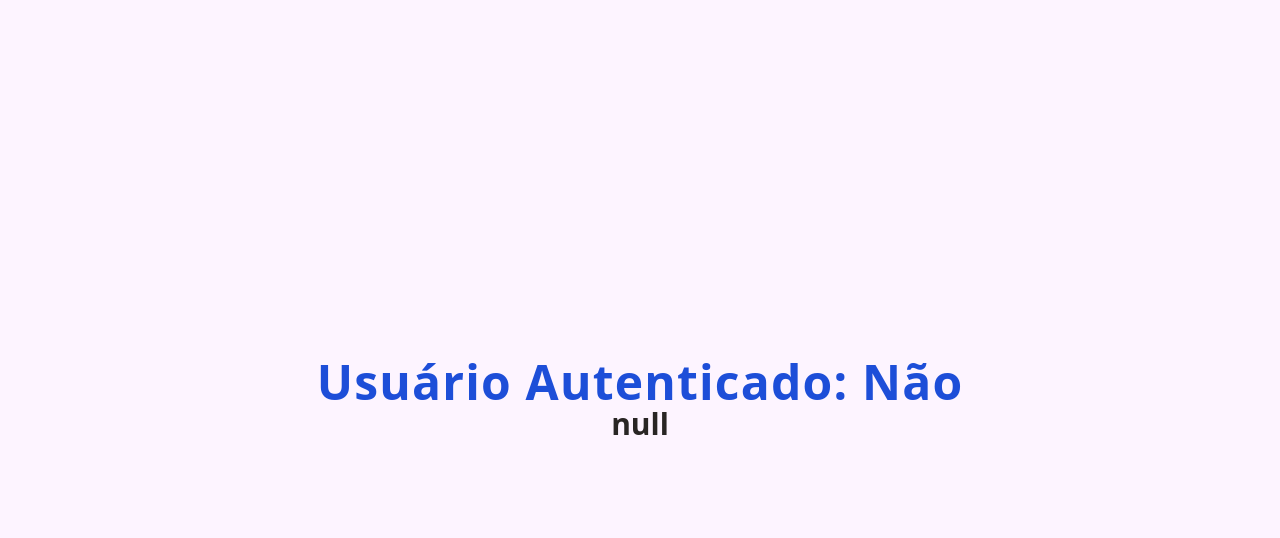
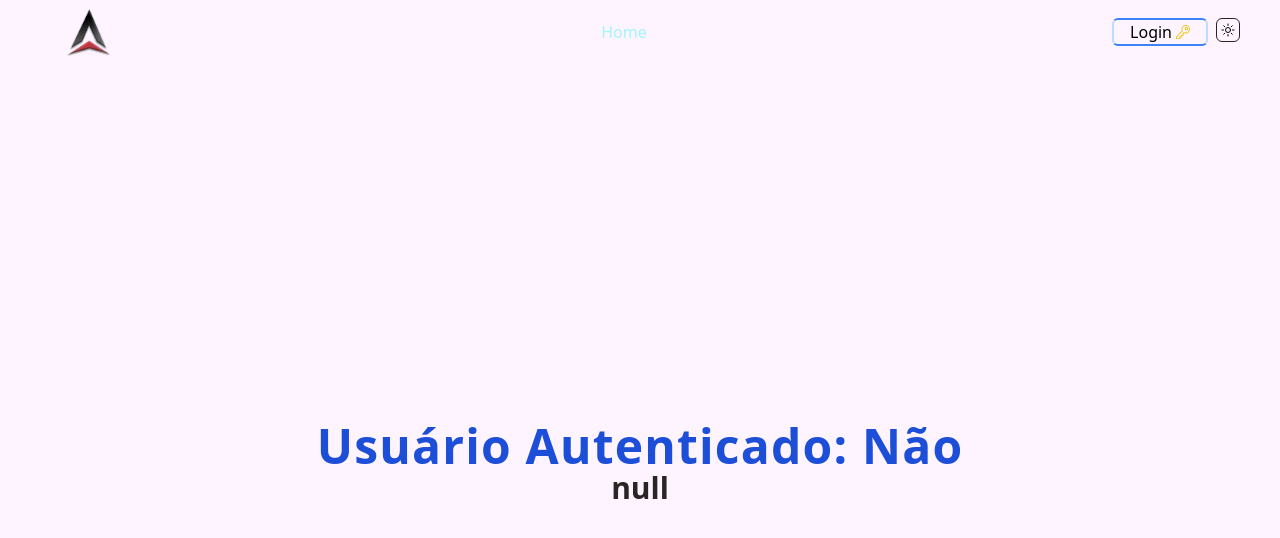
Before and after one commit to andresinho20049/microservices-architecture-with-spring, a Next.js app in the folder web/proxima-consulting-hub/: page /secured in a window 1280 px wide. Shown: the top 538 px of the page. Built offline with nearby package versions, Linux system fonts and the light colour scheme; no server answers.

Commit message:
feat: Define layout and include Navbar

```diff
--- a/web/proxima-consulting-hub/src/app/layout.tsx
+++ b/web/proxima-consulting-hub/src/app/layout.tsx
@@ -3,6 +3,7 @@ import { Geist, Geist_Mono } from "next/font/google";
 import "./globals.css";
 import { ThemeProvider } from "../context/theme-context";
 import { AuthenticationContextProvider } from "../context/authentication-context";
+import { NavBar } from "../components/client/navbar/navbar";
 
 const geistSans = Geist({
     variable: "--font-geist-sans",
@@ -15,8 +16,8 @@ const geistMono = Geist_Mono({
 });
 
 export const metadata: Metadata = {
-    title: "Create Next App",
-    description: "Generated by create next app",
+    title: "Proxima Consulting",
+    description: "Managing Success, One Project at a Time",
 };
 
 export default function RootLayout({
@@ -35,7 +36,11 @@ export default function RootLayout({
                     enableSystem
                 >
                     <AuthenticationContextProvider>
-                        {children}
+                        <header>
+                            <NavBar />
+                        </header>
+                        <main>{children}</main>
+                        <footer></footer>
                     </AuthenticationContextProvider>
                 </ThemeProvider>
             </body>
--- /dev/null
+++ b/web/proxima-consulting-hub/src/components/client/navbar/hamburger.tsx
@@ -0,0 +1,29 @@
+"use client";
+
+import Image from "next/image";
+
+export type HamburgerButtonType = {
+	open: boolean;
+	setOpen: (open: boolean) => void;
+};
+
+export const HamburgerButton = ({ open, setOpen }: HamburgerButtonType) => {
+	return (
+		<button id="hamburger" onClick={() => setOpen(!open)}>
+			<Image
+				alt="Toggle"
+				className={!open ? "block" : "hidden"}
+				src="/icons/menu-toggle.svg"
+				width="40"
+				height="40"
+			/>
+			<Image
+				alt="Toggle"
+				className={open ? "block" : "hidden"}
+				src="/icons/close.svg"
+				width="40"
+				height="40"
+			/>
+		</button>
+	);
+};
--- /dev/null
+++ b/web/proxima-consulting-hub/src/components/client/navbar/navbar-link.tsx
@@ -0,0 +1,39 @@
+"use client";
+
+import Link, { LinkProps } from "next/link";
+import { usePathname } from "next/navigation";
+import { ReactNode, useCallback } from "react";
+
+export type NavBarLinkType = LinkProps & {
+	href: string;
+	label: string | ReactNode;
+	callback?: () => void;
+};
+
+export const NavBarLink = ({
+	href,
+	label,
+	callback,
+	...props
+}: NavBarLinkType) => {
+	const pathname = usePathname();
+
+	const handleClick = useCallback(() => {
+		if (callback) {
+			callback();
+		}
+	}, []);
+
+	return (
+		<Link
+			href={href}
+			className={`no-underline ${
+				href === pathname ? "text-primary dark:text-primary" : ""
+			} md:border-none`}
+			{...props}
+			onClick={handleClick}
+		>
+			{label}
+		</Link>
+	);
+};
--- /dev/null
+++ b/web/proxima-consulting-hub/src/components/client/navbar/navbar.tsx
@@ -0,0 +1,76 @@
+"use client";
+
+import { useAuthenticationContext } from "@/hub/context/authentication-context";
+import { pages } from "@/hub/utils/pages";
+import { useCallback, useEffect, useRef, useState } from "react";
+import { LogoComponent } from "../../server/brand/logo";
+import { LoginComponent } from "../session/login-component";
+import { HamburgerButton } from "./hamburger";
+import { NavBarLink } from "./navbar-link";
+import { ThemeToggle } from "./theme-toggle";
+
+export const NavBar = () => {
+    const [open, setOpen] = useState(false);
+    const navRef = useRef<HTMLDivElement>(null);
+
+    const { isAuthenticated } = useAuthenticationContext();
+    const showPages = isAuthenticated
+        ? pages
+        : pages.filter((p) => !p.requireLogged);
+
+    const handleClose = useCallback(() => {
+        setOpen(false);
+    }, []);
+
+    useEffect(() => {
+        const handleClickOutside = (event: Event) => {
+            if (
+                navRef.current &&
+                !navRef.current?.contains(event.target as Node)
+            ) {
+                handleClose();
+            }
+        };
+        document.addEventListener("click", handleClickOutside, true);
+    }, [navRef]);
+
+    return (
+        <nav
+            ref={navRef}
+            className="flex flex-wrap items-center justify-between py-2 px-10"
+        >
+            <LogoComponent />
+            <div className="flex md:hidden">
+                <HamburgerButton open={open} setOpen={setOpen} />
+            </div>
+
+            <div
+                className={` ${
+                    open ? "flex flex-col" : "hidden"
+                } w-full md:w-auto md:flex md:flex-row gap-4 items-center md:mt-0 md:border-none`}
+            >
+                {showPages.map((p) => (
+                    <NavBarLink
+                        key={p.href}
+                        href={p.href}
+                        label={p.label}
+                        callback={handleClose}
+                    />
+                ))}
+            </div>
+
+            <div className="flex gap-2">
+                <LoginComponent />
+                <div
+                    className={`${
+                        open
+                            ? "flex justify-center mt-5 py-4 gap-2 border-t-2 border-gray-500"
+                            : "hidden"
+                    } w-full md:flex md:w-auto`}
+                >
+                    <ThemeToggle />
+                </div>
+            </div>
+        </nav>
+    );
+};
--- /dev/null
+++ b/web/proxima-consulting-hub/src/components/client/navbar/theme-toggle.tsx
@@ -0,0 +1,54 @@
+"use client";
+
+import { useTheme } from "next-themes";
+import { useEffect, useMemo } from "react";
+
+export function ThemeToggle() {
+    const { theme, setTheme, systemTheme } = useTheme();
+
+    const currentTheme = useMemo(
+        () => (theme === "dark" ? "dark" : "light"),
+        [theme]
+    );
+
+    useEffect(() => {
+        console.log(theme, systemTheme);
+    }, [theme]);
+
+    return (
+        <button
+            onClick={() => setTheme(currentTheme === "dark" ? "light" : "dark")}
+            className="border border-stone-800 dark:border-white rounded-md w-6 h-6 flex items-center justify-center"
+        >
+            <span className="sr-only">Toggle mode</span>
+            <svg
+                xmlns="http://www.w3.org/2000/svg"
+                fill="none"
+                viewBox="0 0 24 24"
+                strokeWidth={1.5}
+                stroke="currentColor"
+                className="w-4 h-4 hidden dark:block"
+            >
+                <path
+                    strokeLinecap="round"
+                    strokeLinejoin="round"
+                    d="M21.752 15.002A9.718 9.718 0 0118 15.75c-5.385 0-9.75-4.365-9.75-9.75 0-1.33.266-2.597.748-3.752A9.753 9.753 0 003 11.25C3 16.635 7.365 21 12.75 21a9.753 9.753 0 009.002-5.998z"
+                />
+            </svg>
+            <svg
+                xmlns="http://www.w3.org/2000/svg"
+                fill="none"
+                viewBox="0 0 24 24"
+                strokeWidth={1.5}
+                stroke="currentColor"
+                className="w-4 h-4 dark:hidden"
+            >
+                <path
+                    strokeLinecap="round"
+                    strokeLinejoin="round"
+                    d="M12 3v2.25m6.364.386l-1.591 1.591M21 12h-2.25m-.386 6.364l-1.591-1.591M12 18.75V21m-4.773-4.227l-1.591 1.591M5.25 12H3m4.227-4.773L5.636 5.636M15.75 12a3.75 3.75 0 11-7.5 0 3.75 3.75 0 017.5 0z"
+                />
+            </svg>
+        </button>
+    );
+}
--- /dev/null
+++ b/web/proxima-consulting-hub/src/components/server/brand/logo.tsx
@@ -0,0 +1,18 @@
+import Image from "next/image";
+import Link from "next/link";
+
+export const LogoComponent = () => {
+    return (
+        <div className="flex items-center justify-center gap-1 w-24">
+            <Link href={"/"}>
+                <Image
+                    alt="Logo"
+                    src={"/Logo.png"}
+                    width={471}
+                    height={720}
+                    className="w-12"
+                />
+            </Link>
+        </div>
+    );
+};
--- /dev/null
+++ b/web/proxima-consulting-hub/src/utils/pages.ts
@@ -0,0 +1,20 @@
+import { ReactNode } from "react";
+
+type PageType = {
+    href: string;
+    label: string | ReactNode;
+    requireLogged: boolean;
+};
+
+export const pages: PageType[] = [
+    {
+        label: "Home",
+        href: "/",
+        requireLogged: false,
+    },
+    {
+        label: "Customers",
+        href: "secured/customers",
+        requireLogged: true,
+    },
+];
```
